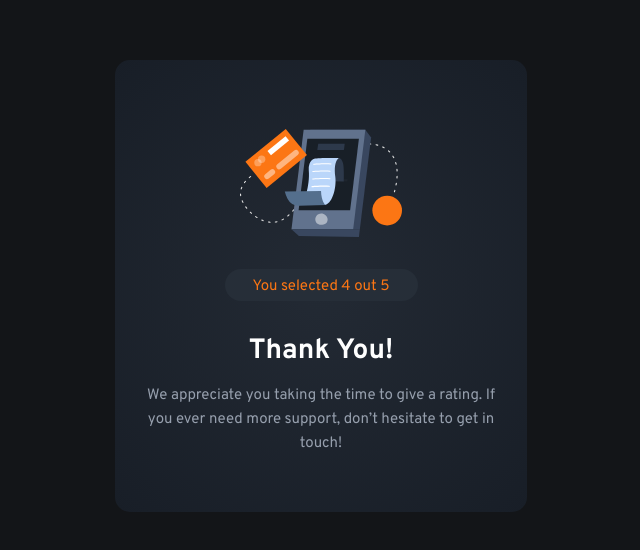
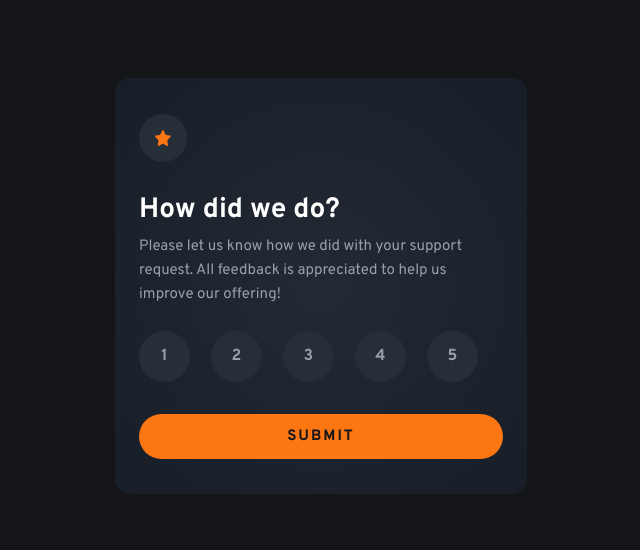
Before and after one commit to Hekimianz/rating_component, a plain HTML site: page index.html in a window 1280 px wide. Shown: the part 114-664 px from the top of the page, without its empty margins (319-959 px from the left). Drawn offline with Linux system fonts and the light colour scheme.

Commit message:
Implemented rating logic

```diff
--- a/app.js
+++ b/app.js
@@ -0,0 +1,44 @@
+// Select DOM elements
+const btn = document.querySelector("button");
+const ratingSection = document.querySelector(".rating__section");
+const thanksSection = document.querySelector(".thanks__section");
+const ratings = document.querySelectorAll("li");
+const finalThanks = document.querySelector("span");
+let selectedRating = 0;
+
+// Set up event listeners on DOM content loaded
+document.addEventListener("DOMContentLoaded", () => {
+  ratings.forEach((ratingItem) => {
+    ratingItem.addEventListener("click", handleRatingSelection);
+  });
+});
+
+btn.addEventListener("click", handleSubmit);
+
+// Event handler for rating selection
+function handleRatingSelection(event) {
+  selectedRating = event.target.innerText;
+  document.querySelector(".selected")?.classList.remove("selected");
+  event.target.classList.add("selected");
+}
+
+// Event handler for submit button
+function handleSubmit() {
+  updateFinalThanksMessage();
+  ratingSection.classList.add("hidden");
+
+  ratingSection.addEventListener("transitionend", handleTransitionEnd, {
+    once: true,
+  });
+}
+
+// Transition end handler
+function handleTransitionEnd() {
+  thanksSection.classList.remove("hidden");
+  thanksSection.querySelector("h1").focus();
+}
+
+// Update the final thanks message
+function updateFinalThanksMessage() {
+  finalThanks.innerText = `You selected ${selectedRating} out of 5`;
+}
--- a/index.html
+++ b/index.html
@@ -21,7 +21,7 @@
   </head>
   <body>
     <main>
-      <section class="rating__section hidden">
+      <section class="rating__section">
         <div class="star__icon">
           <img src="./images/icon-star.svg" alt="star icon" />
         </div>
@@ -37,17 +37,17 @@
             <li class="rating">2</li>
             <li class="rating">3</li>
             <li class="rating">4</li>
-            <li class="rating selected">5</li>
+            <li class="rating">5</li>
           </ul>
         </section>
-        <button>SUBMIT</button>
+        <button aria-label="Submit your rating">SUBMIT</button>
       </section>
-      <section class="thanks__section">
+      <section class="thanks__section hidden">
         <img
           src="./images/illustration-thank-you.svg"
           alt="reciept illustration"
         />
-        <span>You selected 4 out 5</span>
+        <span></span>
         <h1>Thank You!</h1>
         <p>
           We appreciate you taking the time to give a rating. If you ever need
--- a/style.css
+++ b/style.css
@@ -21,7 +21,6 @@ html {
   font-size: 62.5%;
 }
 
-html,
 body {
   width: 100vw;
   min-height: 100vh;
@@ -36,15 +35,21 @@ main {
   display: flex;
   flex-direction: column;
   align-items: flex-start;
-  padding: 2.4rem;
-  padding-bottom: 3.2rem;
+  justify-content: center;
+  padding: 0 2.4rem;
   width: 87.2%;
   max-width: 41.2rem;
   border-radius: 15px;
+  position: relative;
+  height: 36.2rem;
 }
 
 section {
-  transition: 0.5s all;
+  position: relative;
+  opacity: 1;
+  max-height: 1000px;
+  overflow: hidden;
+  transition: opacity 0.5s, max-height 0.5s;
 }
 
 .star__icon {
@@ -73,7 +78,7 @@ h1 {
 p {
   color: var(--light-grey);
   font-size: 1.4rem;
-  line-height: 22px;
+  line-height: 2.2rem;
   margin-bottom: 2.4rem;
 }
 
@@ -107,7 +112,6 @@ button {
   border: none;
   color: var(--very-dark-blue);
   height: 4.5rem;
-  color: var(--very-dark-blue);
   font-size: 1.4rem;
   font-weight: bold;
   letter-spacing: 1.87px;
@@ -124,17 +128,17 @@ button {
   display: flex;
   flex-direction: column;
   align-items: center;
+  justify-content: center;
 }
 
 .thanks__section img {
-  margin-top: 3.4rem;
   margin-bottom: 2.4rem;
 }
+
 span {
   color: var(--orange);
   background-color: var(--dark-blue);
   line-height: 3.2rem;
-
   border-radius: 22.5px;
   font-size: 1.5rem;
   display: flex;
@@ -156,10 +160,15 @@ span {
 
 .hidden {
   opacity: 0;
-  display: none;
+  max-height: 0;
+  pointer-events: none;
 }
 
 @media screen and (min-width: 768px) {
+  main {
+    height: 41.6rem;
+  }
+
   .star__icon {
     width: 4.8rem;
     height: 4.8rem;
@@ -178,7 +187,7 @@ span {
 
   p {
     font-size: 1.5rem;
-    line-height: 24px;
+    line-height: 2.4rem;
   }
 
   ul {
@@ -203,9 +212,9 @@ span {
   }
 
   .thanks__section img {
-    margin-top: 4.5rem;
     margin-bottom: 3.2rem;
   }
+
   span {
     margin-bottom: 3.2rem;
   }
```
Also changed, not shown: desktopRatingScreen.png (added), desktopThanksScreen.png (added), mobileRatingScreen.png (added), mobileThanksScreen.png (added), 2 other files.
